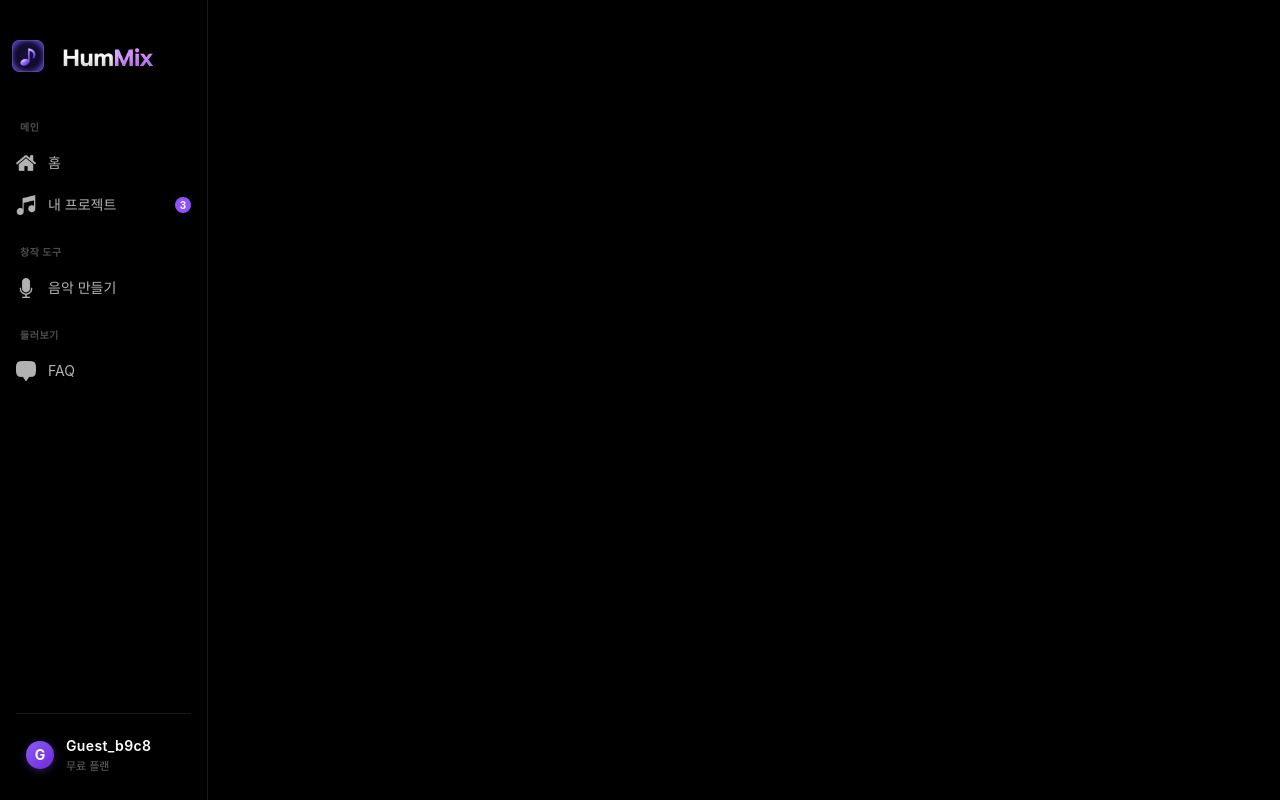
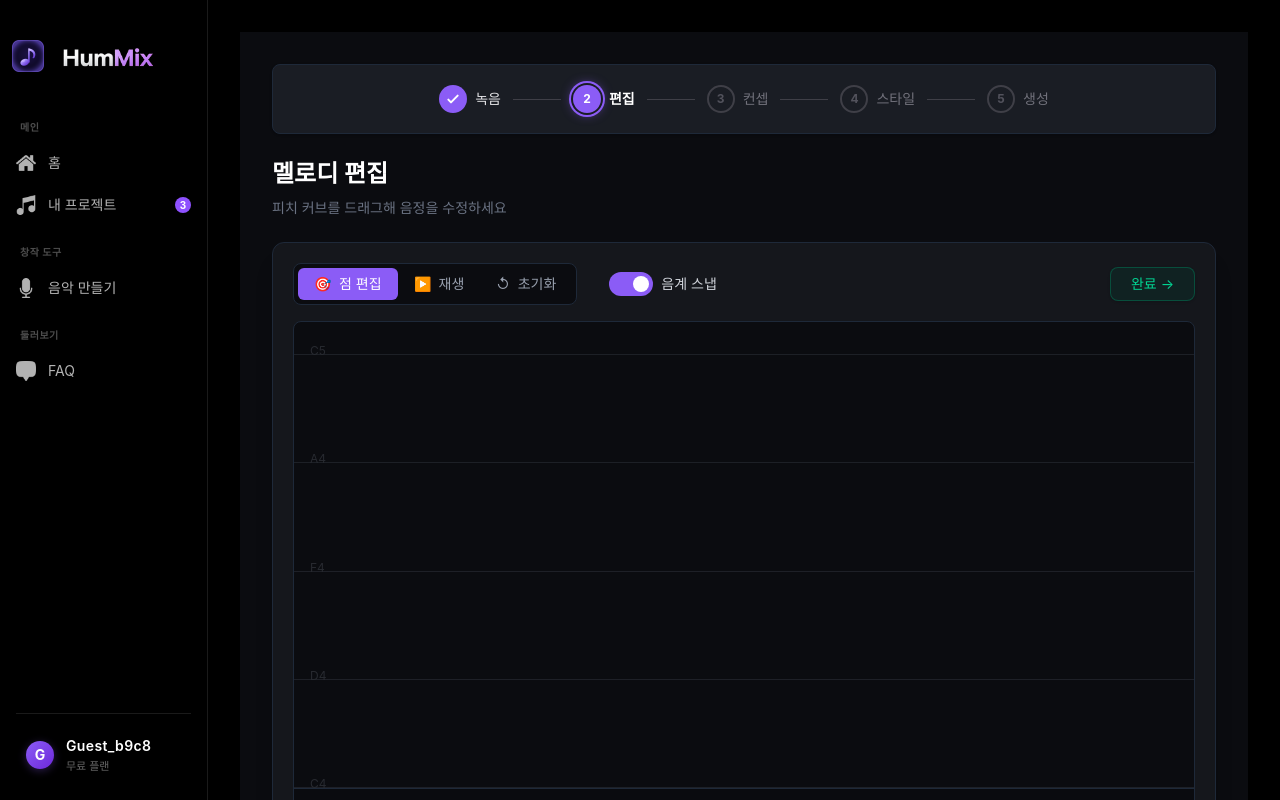
Before and after one commit to Humix-Project/humix-client, a React (Vite) app in the folder humix-project/: page /MelodyEdit in a window 1280 px wide. Built offline with nearby package versions, Linux system fonts and the light colour scheme; no server answers.

Commit message:
feat: 현지파트 연결 및 멜로디벡터

```diff
--- a/humix-project/src/App.tsx
+++ b/humix-project/src/App.tsx
@@ -4,10 +4,12 @@ import Home from "./pages/Home.tsx";
 import MyProject from "./pages/MyProject.tsx";
 import CreateMusic from "./pages/CreateMusic.tsx";
 import Faq from "./pages/Faq.tsx";
+import MelodyEditorPage from "./pages/MelodyEdit.tsx";
 //part 3
 import ReferenceUpload from "./pages/ReferenceUpload";
 // [추가] Step 5 AI 곡 완성 페이지 import
 import Generation from "./pages/Generation";
+import Concept from "./pages/Concept.tsx";
 
 export default function App() {
   return (
@@ -25,6 +27,12 @@ export default function App() {
             <Route path="/my-project" element={<MyProject />} />
             <Route path="/create-music" element={<CreateMusic />} />
 
+            {/* [추가] 멜로디 편집 페이지 라우트 연결 */}
+            <Route path="/MelodyEdit" element={<MelodyEditorPage />} />
+
+            {/* [추가] 컨셉 페이지 라우트 연결 */}
+            <Route path="/concept" element={<Concept />} />
+
             {/* 참고 음악 업로드 — 테스트용 라우트 (나중에 팀원 코드와 합칠 때 정리) */}
             <Route path="/reference-upload" element={<ReferenceUpload />} />
 
--- a/humix-project/src/pages/CreateMusic.tsx
+++ b/humix-project/src/pages/CreateMusic.tsx
@@ -1,5 +1,6 @@
 import { useState, useRef } from "react";
 import Stepper from "../components/Stepper";
+import { useNavigate } from "react-router-dom"; // ◀ react-router-dom에서 가져오기
 
 // ── 타입 ──────────────────────────────────────────────────────
 type RecordingVersion = {
@@ -124,6 +125,8 @@ function Waveform({
 
 // ── 메인 페이지 ───────────────────────────────────────────────
 export default function CreateMusic() {
+  const navigate = useNavigate(); // ◀ navigate 객체 선언
+
   const [recordState, setRecordState] = useState<RecordState>("idle");
   const [elapsed, setElapsed] = useState(0);
   const [liveBars, setLiveBars] = useState<number[]>(Array(80).fill(5));
@@ -242,13 +245,9 @@ export default function CreateMusic() {
       duration_seconds: ver.durationSec,
     };
     console.log("POST /api/v1/upload/humming", body);
-    // const res = await fetch("/api/v1/upload/humming", {
-    //   method: "POST",
-    //   headers: { "Content-Type": "application/json" },
-    //   body: JSON.stringify(body),
-    // });
-    // const { humming_id } = await res.json();
-    alert(`다음 단계로 이동 (humming_id: mock_${selectedId})`);
+
+    // ◀ navigate를 사용하여 페이지 이동
+    navigate("/MelodyEdit");
   }
 
   const hasVersions = versions.length > 0;
@@ -291,13 +290,13 @@ export default function CreateMusic() {
                 recordState === "recording"
                   ? "linear-gradient(135deg, #ec4899, #a855f7)"
                   : recordState === "done"
-                    ? "linear-gradient(135deg, #6366f1, #7c3aed)" // ◀ 완료 시 세련된 보라색 그라디언트로 변경
+                    ? "linear-gradient(135deg, #6366f1, #7c3aed)"
                     : "linear-gradient(135deg, #7c3aed, #a855f7)",
               boxShadow:
                 recordState === "recording"
                   ? "0 0 0 0 rgba(236,72,153,0.4), 0 0 40px rgba(168,85,247,0.5)"
                   : recordState === "done"
-                    ? "0 0 30px rgba(124,58,237,0.45)" // ◀ 보라색 네온 글로우 효과 반영
+                    ? "0 0 30px rgba(124,58,237,0.45)"
                     : "0 0 24px rgba(139,92,246,0.35)",
               animation:
                 recordState === "recording"
@@ -311,7 +310,7 @@ export default function CreateMusic() {
                 <rect x="6" y="6" width="12" height="12" rx="2.5" />
               </svg>
             ) : recordState === "done" ? (
-              /* 재녹음 아이콘 (보라색 톤에 맞춰 화이트 마이크 스타일 유지) */
+              /* 재녹음 아이콘 */
               <svg
                 viewBox="0 0 24 24"
                 fill="none"
--- a/humix-project/src/pages/MelodyEdit.tsx
+++ b/humix-project/src/pages/MelodyEdit.tsx
@@ -1,10 +1,58 @@
-import { useState } from 'react';
+import { useState, useEffect } from 'react';
+import { useNavigate } from 'react-router-dom';
 import Stepper from '../components/Stepper'; // 경로에 맞게 확인해주세요
 
+// ── API 응답 타입 정의 ─────────────────────────────────────────
+type MelodyVector = {
+  note: string;
+  pitch_hz: number;
+  duration_seconds: number;
+};
+
 export default function MelodyEditorPage() {
+  const navigate = useNavigate();
+
   const [activeTool, setActiveTool] = useState<'edit'>('edit');
   const [isSnapEnabled, setIsSnapEnabled] = useState(true);
   const [isPlaying, setIsPlaying] = useState(false);
+
+  // API에서 받아온 피치 데이터를 저장할 상태
+  const [melodyVectors, setMelodyVectors] = useState<MelodyVector[]>([]);
+  const [isLoading, setIsLoading] = useState(false);
+
+  // 페이지가 렌더링될 때 임시 API를 호출하는 로직
+  useEffect(() => {
+    async function fetchMelodyData() {
+      setIsLoading(true);
+      try {
+        // 임시 테스트용 ID (실제 연동 시에는 이전 페이지에서 넘겨받은 ID 사용)
+        const humming_id = 3;
+
+        const response = await fetch(`/api/v1/hummings/${humming_id}/digital`, {
+          method: "POST",
+          headers: {
+            "Content-Type": "application/json",
+          },
+          // 명세서에 Body가 비어있다고 되어있으므로 생략하거나 빈 객체 전달
+          body: JSON.stringify({}),
+        });
+
+        if (response.ok) {
+          const data = await response.json();
+          console.log("API 응답 데이터:", data);
+          setMelodyVectors(data.melody_vectors || []);
+        } else {
+          console.error("API 호출 실패:", response.status);
+        }
+      } catch (error) {
+        console.error("네트워크 에러:", error);
+      } finally {
+        setIsLoading(false);
+      }
+    }
+
+    fetchMelodyData();
+  }, []);
 
   return (
     <div className="min-h-screen bg-[#0B0C10] text-gray-200 p-8 font-sans">
@@ -23,7 +71,6 @@ export default function MelodyEditorPage() {
               피치 커브를 드래그해 음정을 수정하세요
             </p>
           </div>
-
         </div>
 
         {/* 메인 에디터 영역 */}
@@ -77,7 +124,10 @@ export default function MelodyEditorPage() {
 
             {/* 우측 액션 버튼 */}
             <div className="flex items-center gap-3">
-              <button className="px-5 py-1.5 rounded-lg text-sm border border-emerald-700/50 bg-emerald-900/20 text-emerald-400 hover:bg-emerald-900/40 transition-colors shadow-sm">
+              <button
+                onClick={() => navigate('/concept')}
+                className="px-5 py-1.5 rounded-lg text-sm border border-emerald-700/50 bg-emerald-900/20 text-emerald-400 hover:bg-emerald-900/40 transition-colors shadow-sm"
+              >
                 완료 →
               </button>
             </div>
@@ -95,11 +145,24 @@ export default function MelodyEditorPage() {
               ))}
             </div>
 
+            {/* ◀ 추가: melodyVectors 변수를 화면에 렌더링하여 미사용 에러 해결 및 데이터 로드 상태 시각적 확인 */}
+            {!isLoading && melodyVectors.length > 0 && (
+              <div className="absolute top-3 right-4 text-xs text-emerald-400/70 z-20 pointer-events-none">
+                ✓ 데이터 로드 완료 (노트 {melodyVectors.length}개)
+              </div>
+            )}
+
             {/* 실제 렌더링될 캔버스 엘리먼트 */}
-            <canvas
-              id="melody-canvas"
-              className="w-full h-full cursor-crosshair relative z-10"
-            ></canvas>
+            {isLoading ? (
+              <div className="absolute inset-0 flex items-center justify-center text-gray-500 z-20">
+                데이터를 불러오는 중...
+              </div>
+            ) : (
+              <canvas
+                id="melody-canvas"
+                className="w-full h-full cursor-crosshair relative z-10"
+              ></canvas>
+            )}
 
             {/* 시간축 가이드 (하단) */}
             <div className="absolute bottom-0 left-0 w-full h-8 flex items-center justify-between px-4 text-xs text-gray-600 border-t border-gray-800 bg-[#0B0C10]/80">
```
